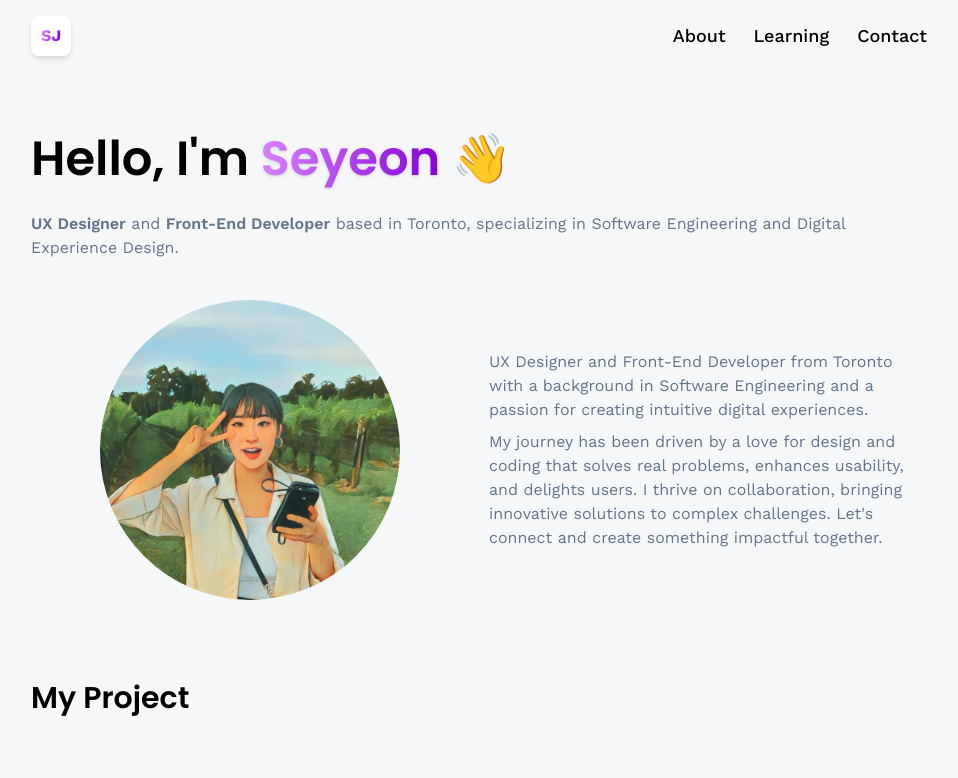
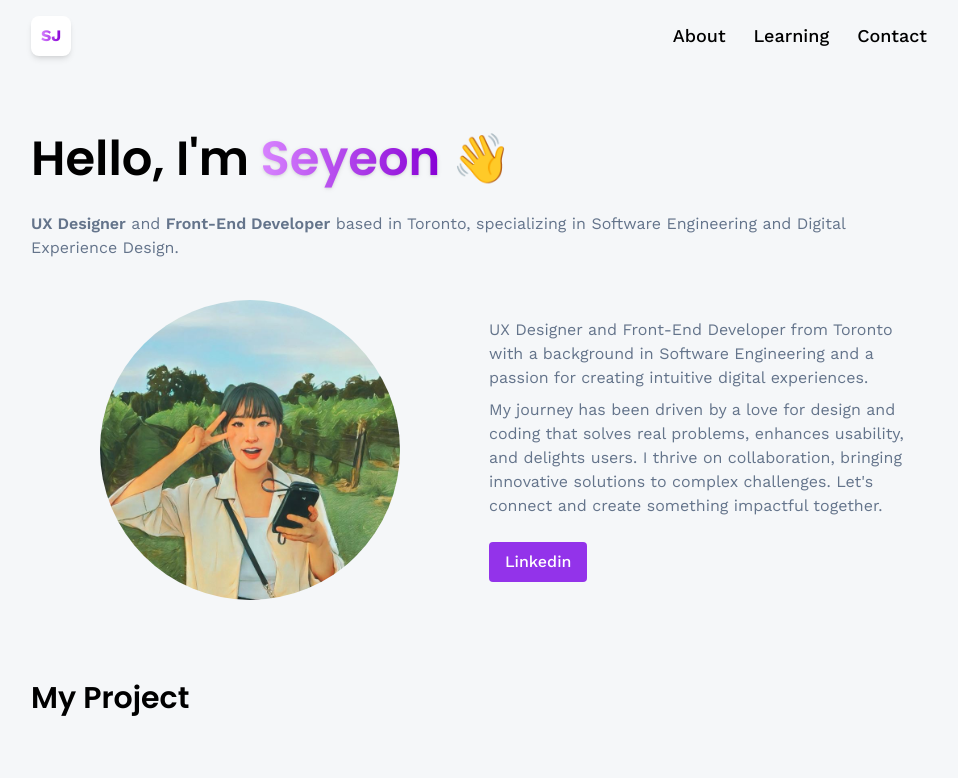
Before and after one commit to Seyeon-Jo/syj-uxd-proj-portfolio, a React (Vite) app: page / in a window 1280 px wide. Shown: the top 778 px of the page, without its empty margins (161-1119 px from the left). Built offline with nearby package versions, Linux system fonts and the light colour scheme; no server answers.

Commit message:
edit button

```diff
--- a/src/pages/Home.jsx
+++ b/src/pages/Home.jsx
@@ -47,6 +47,13 @@ const Home = () => {
             collaboration, bringing innovative solutions to complex challenges.
             Let's connect and create something impactful together.
           </p>
+          <a
+            href="https://www.linkedin.com/in/seyeonjo/"
+            target="_blank"
+            className="bg-purple-600 text-white hover:bg-purple-700 font-medium py-2 px-4 rounded mt-4 sm:mt-6 inline-block mx-auto sm:mx-0"
+          >
+            Linkedin
+          </a>
           {/* <a
             href="/resume.pdf"
             target="_blank"
```
